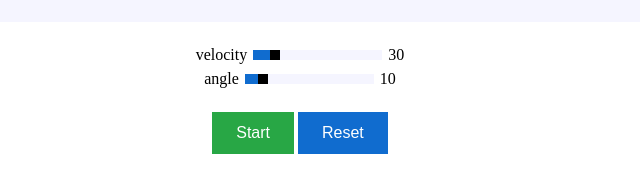
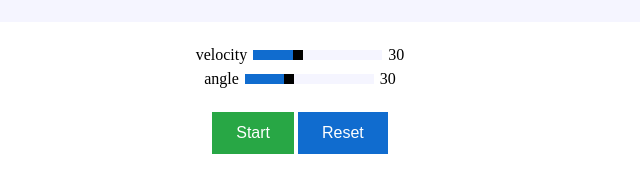
Before and after one commit to henddiab/projectile-motion, a plain HTML site: page index.html in a window 1280 px wide. Shown: the part 563-756 px from the top of the page, 340-980 px from the left. Drawn offline with Linux system fonts and the light colour scheme.

Commit message:
first update

```diff
--- a/index.html
+++ b/index.html
@@ -5,7 +5,7 @@
     <meta charset="UTF-8">
     <meta http-equiv="X-UA-Compatible" content="IE=edge">
     <meta name="viewport" content="width=device-width, initial-scale=1.0">
-    <title>Document</title>
+    <title>projectile motion</title>
 
     <style>
         /* general style */
@@ -134,13 +134,13 @@
         <div class="entries">
             <div>
                 <span>velocity</span>
-                <input type="range" min="20" max="90" value="30" id="velocity">
+                <input type="range" min="0" max="90" value="30" id="velocity">
                 <span id="velocityVal">30</span>
             </div>
             <div>
                 <span>angle</span>
-                <input type="range" min="0" max="90" value="10" id="angle">
-                <span id="angleVal">10</span>
+                <input type="range" min="0" max="90" value="30" id="angle">
+                <span id="angleVal">30</span>
             </div>
         </div>
 
```
